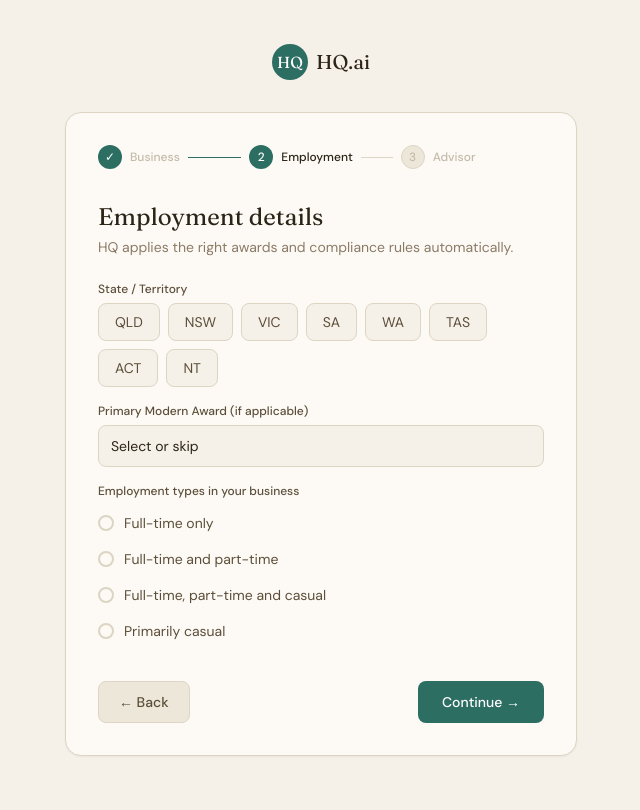
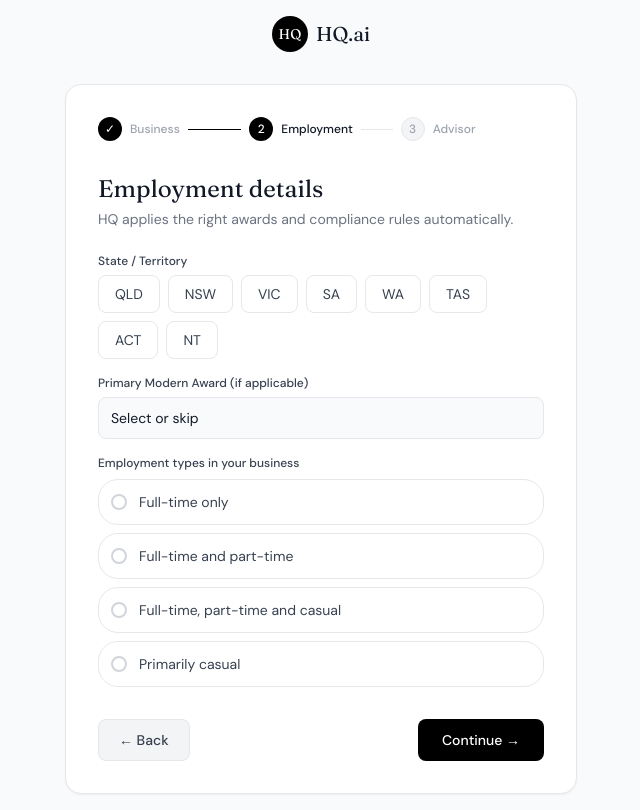
Before and after one commit to jraynerhumanistiqs/hqai, a Next.js app: page /onboarding in a window 1280 px wide. Both pictures are taken after a click on the button "Continue →". Shown: the whole page, without its empty margins (319-959 px from the left). Built offline with nearby package versions, Linux system fonts and the light colour scheme.

Commit message:
Fix onboarding - emp types, Hugo default, free plan, black theme

```diff
--- a/app/onboarding/page.tsx
+++ b/app/onboarding/page.tsx
@@ -7,37 +7,47 @@ const INDUSTRIES = ['Retail','Hospitality & Food Service','Healthcare & Aged Car
 const AWARDS = ['General Retail Industry Award','Hospitality Industry (General) Award','Restaurant Industry Award','Pharmacy Industry Award 2020','Aged Care Award','SCHADS Award','Nurses Award','Building & Construction Award','Clerks Private Sector Award','Professional Employees Award','Award-free / Enterprise Agreement','Multiple awards apply','Not sure']
 const STATES = ['QLD','NSW','VIC','SA','WA','TAS','ACT','NT']
 const SIZES = ['1–10','11–30','31–80','81–150','151–250']
+const EMP_TYPES = ['Full-time only','Full-time and part-time','Full-time, part-time and casual','Primarily casual']
+const PLANS = [
+  { id: 'free', label: 'Free Trial', price: 'Free for 14 days', desc: 'Full access, no credit card required' },
+  { id: 'essentials', label: 'Essentials', price: '$99/month', desc: 'Up to 3 seats, 50 AI queries/month' },
+  { id: 'growth', label: 'Growth', price: '$199/month', desc: 'Up to 6 seats, unlimited queries + 1 advisor hr', recommended: true },
+  { id: 'scale', label: 'Scale', price: '$379/month', desc: 'Up to 12 seats, dedicated advisor, priority SLA' },
+]
 
 export default function OnboardingPage() {
   const [step, setStep] = useState(1)
   const [saving, setSaving] = useState(false)
+  const [error, setError] = useState('')
   const [form, setForm] = useState({
     bizName: '', industry: '', state: '', award: '', headcount: '',
-    empTypes: 'Mix of full-time, part-time and casual',
-    advisorName: 'Sarah', userName: '', plan: 'growth'
+    empTypes: '',
+    advisorName: 'Hugo', userName: '', plan: 'free'
   })
   const supabase = createClient()
   const router = useRouter()
+
   const steps = [
     { label: 'Business' },
     { label: 'Employment' },
     { label: 'Advisor' },
   ]
+
   const update = (k: string, v: string) => setForm(f => ({ ...f, [k]: v }))
 
   async function completeOnboarding() {
     setSaving(true)
+    setError('')
 
     try {
       const { data: { user }, error: userError } = await supabase.auth.getUser()
 
       if (userError || !user) {
-      console.error('No user found:', userError)
+        setError('Session expired. Please sign in again.')
         router.push('/login')
         return
       }
 
-    // Create business record
       const { data: business, error: bizError } = await supabase
         .from('businesses')
         .insert({
@@ -47,23 +57,19 @@ async function completeOnboarding() {
           award: form.award,
           headcount: form.headcount,
           employment_types: form.empTypes,
-        advisor_name: form.advisorName,
+          advisor_name: form.advisorName || 'Hugo',
           plan: form.plan,
         })
         .select()
         .single()
 
       if (bizError) {
-  console.error('Business error code:', bizError.code)
-  console.error('Business error message:', bizError.message)
-  console.error('Business error details:', bizError.details)
-  console.error('Business error hint:', bizError.hint)
-  alert('Error: ' + bizError.message + ' | ' + bizError.hint)
+        console.error('Business error:', bizError.message)
+        setError('Could not save business details. Please try again.')
         setSaving(false)
         return
       }
 
-    // Create or update profile record
       const { error: profileError } = await supabase
         .from('profiles')
         .upsert({
@@ -75,7 +81,8 @@ async function completeOnboarding() {
         })
 
       if (profileError) {
-      console.error('Profile error:', profileError)
+        console.error('Profile error:', profileError.message)
+        setError('Could not save profile. Please try again.')
         setSaving(false)
         return
       }
@@ -84,61 +91,66 @@ async function completeOnboarding() {
 
     } catch (err) {
       console.error('Onboarding error:', err)
+      setError('Something went wrong. Please try again.')
       setSaving(false)
     }
   }
 
+  const inputCls = "w-full px-3 py-2.5 bg-gray-50 border border-gray-200 rounded-lg text-sm text-gray-900 placeholder-gray-400 focus:outline-none focus:border-black transition-colors"
+  const selectCls = inputCls + " appearance-none"
+
   return (
-    <div className="min-h-screen bg-sand flex items-center justify-center p-4">
+    <div className="min-h-screen bg-gray-50 flex items-center justify-center p-4">
       <div className="w-full max-w-lg">
+
         {/* Logo */}
         <div className="text-center mb-8">
           <div className="inline-flex items-center gap-2">
-            <div className="w-9 h-9 bg-teal rounded-xl flex items-center justify-center text-white font-serif">HQ</div>
-            <span className="font-serif text-xl text-ink">HQ.ai</span>
+            <div className="w-9 h-9 bg-black rounded-xl flex items-center justify-center text-white font-serif text-sm">HQ</div>
+            <span className="font-serif text-xl text-gray-900">HQ.ai</span>
           </div>
         </div>
 
-        <div className="bg-cream rounded-2xl border border-sand3 p-8 shadow-sm">
+        <div className="bg-white rounded-2xl border border-gray-200 p-8 shadow-sm">
+
           {/* Progress */}
           <div className="flex items-center gap-2 mb-8">
             {steps.map((s, i) => (
               <div key={i} className="flex items-center gap-2 flex-1">
                 <div className={`w-6 h-6 rounded-full flex items-center justify-center text-xs font-medium flex-shrink-0 transition-colors
-                  ${step > i + 1 ? 'bg-teal text-white' : step === i + 1 ? 'bg-teal text-white' : 'bg-sand2 text-stone border border-sand3'}`}>
+                  ${step > i + 1 ? 'bg-black text-white' : step === i + 1 ? 'bg-black text-white' : 'bg-gray-100 text-gray-400 border border-gray-200'}`}>
                   {step > i + 1 ? '✓' : i + 1}
                 </div>
-                <span className={`text-xs font-medium ${step === i + 1 ? 'text-ink' : 'text-stone'}`}>{s.label}</span>
-                {i < steps.length - 1 && <div className={`flex-1 h-px ${step > i + 1 ? 'bg-teal' : 'bg-sand3'}`} />}
+                <span className={`text-xs font-medium ${step === i + 1 ? 'text-gray-900' : 'text-gray-400'}`}>{s.label}</span>
+                {i < steps.length - 1 && <div className={`flex-1 h-px ${step > i + 1 ? 'bg-black' : 'bg-gray-200'}`} />}
               </div>
             ))}
           </div>
 
-          {/* Step 1 — Business basics */}
+          {/* Step 1 — Business */}
           {step === 1 && (
             <div>
-              <h2 className="font-serif text-2xl font-normal text-ink mb-1">Tell us about your business</h2>
-              <p className="text-sm text-ink3 mb-6">HQ uses this to tailor every response to your specific business — no generic advice.</p>
+              <h2 className="font-serif text-2xl font-normal text-gray-900 mb-1">Tell us about your business</h2>
+              <p className="text-sm text-gray-500 mb-6">HQ uses this to tailor every response to your specific situation.</p>
               <div className="space-y-4">
                 <div>
-                  <label className="block text-xs font-medium text-ink2 mb-1.5">Business name</label>
-                  <input className="w-full px-3 py-2.5 bg-sand border border-sand3 rounded-lg text-sm text-ink placeholder-stone focus:outline-none focus:border-teal2 transition-colors"
-                    value={form.bizName} onChange={e => update('bizName', e.target.value)} placeholder="e.g. Sunrise Pharmacy" />
+                  <label className="block text-xs font-medium text-gray-700 mb-1.5">Business name</label>
+                  <input className={inputCls} value={form.bizName} onChange={e => update('bizName', e.target.value)} placeholder="e.g. Sunrise Pharmacy" />
                 </div>
                 <div>
-                  <label className="block text-xs font-medium text-ink2 mb-1.5">Industry</label>
-                  <select className="w-full px-3 py-2.5 bg-sand border border-sand3 rounded-lg text-sm text-ink focus:outline-none focus:border-teal2 transition-colors appearance-none"
-                    value={form.industry} onChange={e => update('industry', e.target.value)}>
+                  <label className="block text-xs font-medium text-gray-700 mb-1.5">Industry</label>
+                  <select className={selectCls} value={form.industry} onChange={e => update('industry', e.target.value)}>
                     <option value="">Select industry</option>
-                    {INDUSTRIES.map(i => <option key={i}>{i}</option>)}
+                    {INDUSTRIES.map(i => <option key={i} value={i}>{i}</option>)}
                   </select>
                 </div>
                 <div>
-                  <label className="block text-xs font-medium text-ink2 mb-1.5">Number of employees</label>
+                  <label className="block text-xs font-medium text-gray-700 mb-1.5">Number of employees</label>
                   <div className="flex flex-wrap gap-2">
                     {SIZES.map(s => (
-                      <button key={s} onClick={() => update('headcount', s)}
-                        className={`px-4 py-2 rounded-lg text-sm border transition-colors ${form.headcount === s ? 'bg-teal text-white border-teal' : 'bg-sand border-sand3 text-ink2 hover:border-teal2'}`}>
+                      <button key={s} type="button" onClick={() => update('headcount', s)}
+                        className={`px-4 py-2 rounded-lg text-sm border transition-colors
+                          ${form.headcount === s ? 'bg-black text-white border-black' : 'bg-white border-gray-200 text-gray-700 hover:border-black'}`}>
                         {s}
                       </button>
                     ))}
@@ -148,42 +160,46 @@ async function completeOnboarding() {
             </div>
           )}
 
-          {/* Step 2 — Employment details */}
+          {/* Step 2 — Employment */}
           {step === 2 && (
             <div>
-              <h2 className="font-serif text-2xl font-normal text-ink mb-1">Employment details</h2>
-              <p className="text-sm text-ink3 mb-6">HQ applies the right awards and compliance rules automatically.</p>
+              <h2 className="font-serif text-2xl font-normal text-gray-900 mb-1">Employment details</h2>
+              <p className="text-sm text-gray-500 mb-6">HQ applies the right awards and compliance rules automatically.</p>
               <div className="space-y-4">
                 <div>
-                  <label className="block text-xs font-medium text-ink2 mb-1.5">State / Territory</label>
+                  <label className="block text-xs font-medium text-gray-700 mb-1.5">State / Territory</label>
                   <div className="flex flex-wrap gap-2">
                     {STATES.map(s => (
-                      <button key={s} onClick={() => update('state', s)}
-                        className={`px-4 py-2 rounded-lg text-sm border transition-colors ${form.state === s ? 'bg-teal text-white border-teal' : 'bg-sand border-sand3 text-ink2 hover:border-teal2'}`}>
+                      <button key={s} type="button" onClick={() => update('state', s)}
+                        className={`px-4 py-2 rounded-lg text-sm border transition-colors
+                          ${form.state === s ? 'bg-black text-white border-black' : 'bg-white border-gray-200 text-gray-700 hover:border-black'}`}>
                         {s}
                       </button>
                     ))}
                   </div>
                 </div>
                 <div>
-                  <label className="block text-xs font-medium text-ink2 mb-1.5">Primary Modern Award (if applicable)</label>
-                  <select className="w-full px-3 py-2.5 bg-sand border border-sand3 rounded-lg text-sm text-ink focus:outline-none focus:border-teal2 transition-colors appearance-none"
-                    value={form.award} onChange={e => update('award', e.target.value)}>
+                  <label className="block text-xs font-medium text-gray-700 mb-1.5">Primary Modern Award (if applicable)</label>
+                  <select className={selectCls} value={form.award} onChange={e => update('award', e.target.value)}>
                     <option value="">Select or skip</option>
-                    {AWARDS.map(a => <option key={a}>{a}</option>)}
+                    {AWARDS.map(a => <option key={a} value={a}>{a}</option>)}
                   </select>
                 </div>
                 <div>
-                  <label className="block text-xs font-medium text-ink2 mb-1.5">Employment types in your business</label>
-                  {['Full-time only','Full-time and part-time','Full-time, part-time and casual','Primarily casual'].map(t => (
-                    <label key={t} className="flex items-center gap-2.5 py-2 cursor-pointer group">
-                      <div className={`w-4 h-4 rounded-full border-2 flex items-center justify-center flex-shrink-0 transition-colors
-                        ${form.empTypes === t ? 'border-teal bg-teal' : 'border-sand3 group-hover:border-teal2'}`}>
-                        {form.empTypes === t && <div className="w-2 h-2 bg-white rounded-full" />}
+                  <label className="block text-xs font-medium text-gray-700 mb-2">Employment types in your business</label>
+                  <div className="space-y-2">
+                    {EMP_TYPES.map(t => (
+                      <label key={t} onClick={() => update('empTypes', t)}
+                        className={`flex items-center gap-3 p-3 rounded-xl border cursor-pointer transition-all
+                          ${form.empTypes === t ? 'border-black bg-gray-50' : 'border-gray-200 hover:border-gray-400'}`}>
+                        <div className={`w-4 h-4 rounded-full border-2 flex-shrink-0 flex items-center justify-center transition-colors
+                          ${form.empTypes === t ? 'border-black bg-black' : 'border-gray-300'}`}>
+                          {form.empTypes === t && <div className="w-1.5 h-1.5 bg-white rounded-full" />}
                         </div>
-                      <span className="text-sm text-ink2">{t}</span>
+                        <span className="text-sm text-gray-700">{t}</span>
                       </label>
                     ))}
+                  </div>
                 </div>
               </div>
             </div>
@@ -192,41 +208,35 @@ async function completeOnboarding() {
           {/* Step 3 — Advisor */}
           {step === 3 && (
             <div>
-              <h2 className="font-serif text-2xl font-normal text-ink mb-1">Your Humanistiqs advisor</h2>
-              <p className="text-sm text-ink3 mb-6">When HQ detects something complex, it connects you directly — same advisor every time, no repeating yourself.</p>
+              <h2 className="font-serif text-2xl font-normal text-gray-900 mb-1">Your Humanistiqs advisor</h2>
+              <p className="text-sm text-gray-500 mb-6">When HQ detects something complex, it connects you directly — same advisor every time.</p>
               <div className="space-y-4">
                 <div>
-                  <label className="block text-xs font-medium text-ink2 mb-1.5">Your name</label>
-                  <input className="w-full px-3 py-2.5 bg-sand border border-sand3 rounded-lg text-sm text-ink placeholder-stone focus:outline-none focus:border-teal2 transition-colors"
-                    value={form.userName} onChange={e => update('userName', e.target.value)} placeholder="e.g. James" />
+                  <label className="block text-xs font-medium text-gray-700 mb-1.5">Your name</label>
+                  <input className={inputCls} value={form.userName} onChange={e => update('userName', e.target.value)} placeholder="e.g. James" />
                 </div>
                 <div>
-                  <label className="block text-xs font-medium text-ink2 mb-1.5">Your advisor's name</label>
-                  <input className="w-full px-3 py-2.5 bg-sand border border-sand3 rounded-lg text-sm text-ink placeholder-stone focus:outline-none focus:border-teal2 transition-colors"
-                    value={form.advisorName} onChange={e => update('advisorName', e.target.value)} placeholder="e.g. Sarah" />
+                  <label className="block text-xs font-medium text-gray-700 mb-1.5">Your advisor's name</label>
+                  <input className={inputCls} value={form.advisorName} onChange={e => update('advisorName', e.target.value)} placeholder="e.g. Hugo" />
                 </div>
                 <div>
-                  <label className="block text-xs font-medium text-ink2 mb-2">Your HQ.ai plan</label>
+                  <label className="block text-xs font-medium text-gray-700 mb-2">Your HQ.ai plan</label>
                   <div className="space-y-2">
-                    {[
-                      { id: 'essentials', label: 'Essentials', price: '$99/month', desc: 'Up to 3 seats, 50 AI queries/month' },
-                      { id: 'growth', label: 'Growth', price: '$199/month', desc: 'Up to 6 seats, unlimited queries + 1 advisor hr', recommended: true },
-                      { id: 'scale', label: 'Scale', price: '$379/month', desc: 'Up to 12 seats, dedicated advisor, priority SLA' },
-                    ].map(p => (
+                    {PLANS.map(p => (
                       <label key={p.id} onClick={() => update('plan', p.id)}
                         className={`flex items-start gap-3 p-3 rounded-xl border cursor-pointer transition-all
-                          ${form.plan === p.id ? 'border-teal bg-teal3' : 'border-sand3 hover:border-teal2'}`}>
+                          ${form.plan === p.id ? 'border-black bg-gray-50' : 'border-gray-200 hover:border-gray-400'}`}>
                         <div className={`mt-0.5 w-4 h-4 rounded-full border-2 flex-shrink-0 flex items-center justify-center transition-colors
-                          ${form.plan === p.id ? 'border-teal bg-teal' : 'border-sand3'}`}>
-                          {form.plan === p.id && <div className="w-2 h-2 bg-white rounded-full" />}
+                          ${form.plan === p.id ? 'border-black bg-black' : 'border-gray-300'}`}>
+                          {form.plan === p.id && <div className="w-1.5 h-1.5 bg-white rounded-full" />}
                         </div>
                         <div className="flex-1">
                           <div className="flex items-center gap-2">
-                            <span className="text-sm font-medium text-ink">{p.label}</span>
-                            {p.recommended && <span className="text-xs bg-teal text-white px-2 py-0.5 rounded-full">Popular</span>}
-                            <span className="text-sm text-teal font-medium ml-auto">{p.price}</span>
+                            <span className="text-sm font-medium text-gray-900">{p.label}</span>
+                            {p.recommended && <span className="text-xs bg-black text-white px-2 py-0.5 rounded-full">Popular</span>}
+                            <span className="text-sm font-medium text-gray-900 ml-auto">{p.price}</span>
                           </div>
-                          <p className="text-xs text-ink3 mt-0.5">{p.desc}</p>
+                          <p className="text-xs text-gray-500 mt-0.5">{p.desc}</p>
                         </div>
                       </label>
                     ))}
@@ -236,22 +246,29 @@ async function completeOnboarding() {
             </div>
           )}
 
+          {/* Error message */}
+          {error && (
+            <div className="mt-4 bg-red-50 border border-red-200 rounded-lg px-3 py-2 text-sm text-red-600">
+              {error}
+            </div>
+          )}
+
           {/* Actions */}
           <div className="flex justify-between mt-8">
             {step > 1 ? (
-              <button onClick={() => setStep(s => s - 1)}
-                className="px-5 py-2.5 bg-sand2 hover:bg-sand3 text-ink2 rounded-lg text-sm font-medium border border-sand3 transition-colors">
+              <button type="button" onClick={() => setStep(s => s - 1)}
+                className="px-5 py-2.5 bg-gray-100 hover:bg-gray-200 text-gray-700 rounded-lg text-sm font-medium border border-gray-200 transition-colors">
                 ← Back
               </button>
             ) : <div />}
             {step < 3 ? (
-              <button onClick={() => setStep(s => s + 1)}
-                className="px-6 py-2.5 bg-teal hover:bg-teal2 text-white rounded-lg text-sm font-medium transition-colors">
+              <button type="button" onClick={() => setStep(s => s + 1)}
+                className="px-6 py-2.5 bg-black hover:bg-gray-800 text-white rounded-lg text-sm font-medium transition-colors">
                 Continue →
               </button>
             ) : (
-              <button onClick={completeOnboarding} disabled={saving}
-                className="px-6 py-2.5 bg-teal hover:bg-teal2 text-white rounded-lg text-sm font-medium transition-colors disabled:opacity-60">
+              <button type="button" onClick={completeOnboarding} disabled={saving}
+                className="px-6 py-2.5 bg-black hover:bg-gray-800 text-white rounded-lg text-sm font-medium transition-colors disabled:opacity-60">
                 {saving ? 'Setting up…' : 'Launch HQ.ai →'}
               </button>
             )}
```
Also changed, not shown: HANDOFF.md.txt (added). Lines whose indentation alone changed are shown as unchanged.
